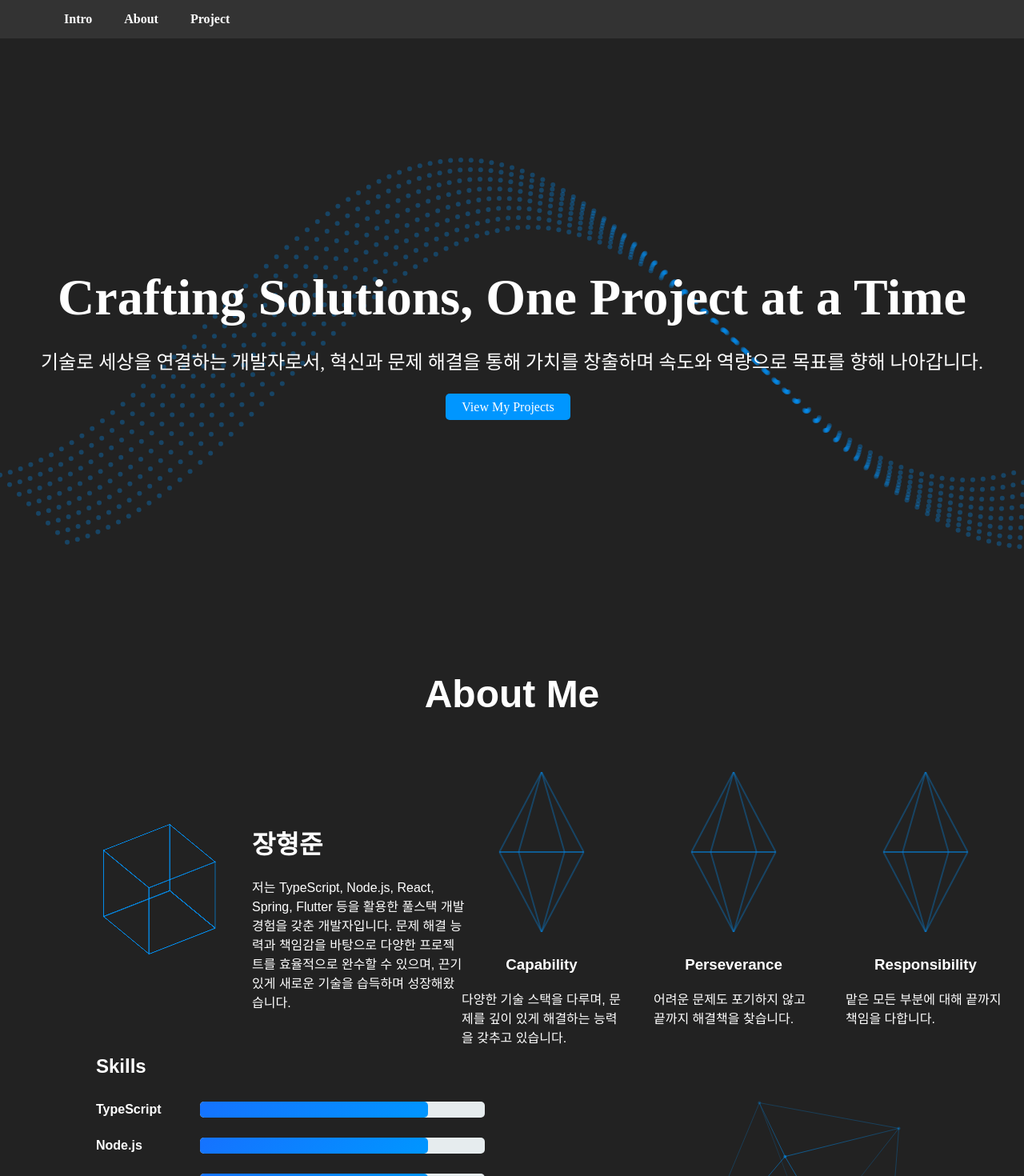
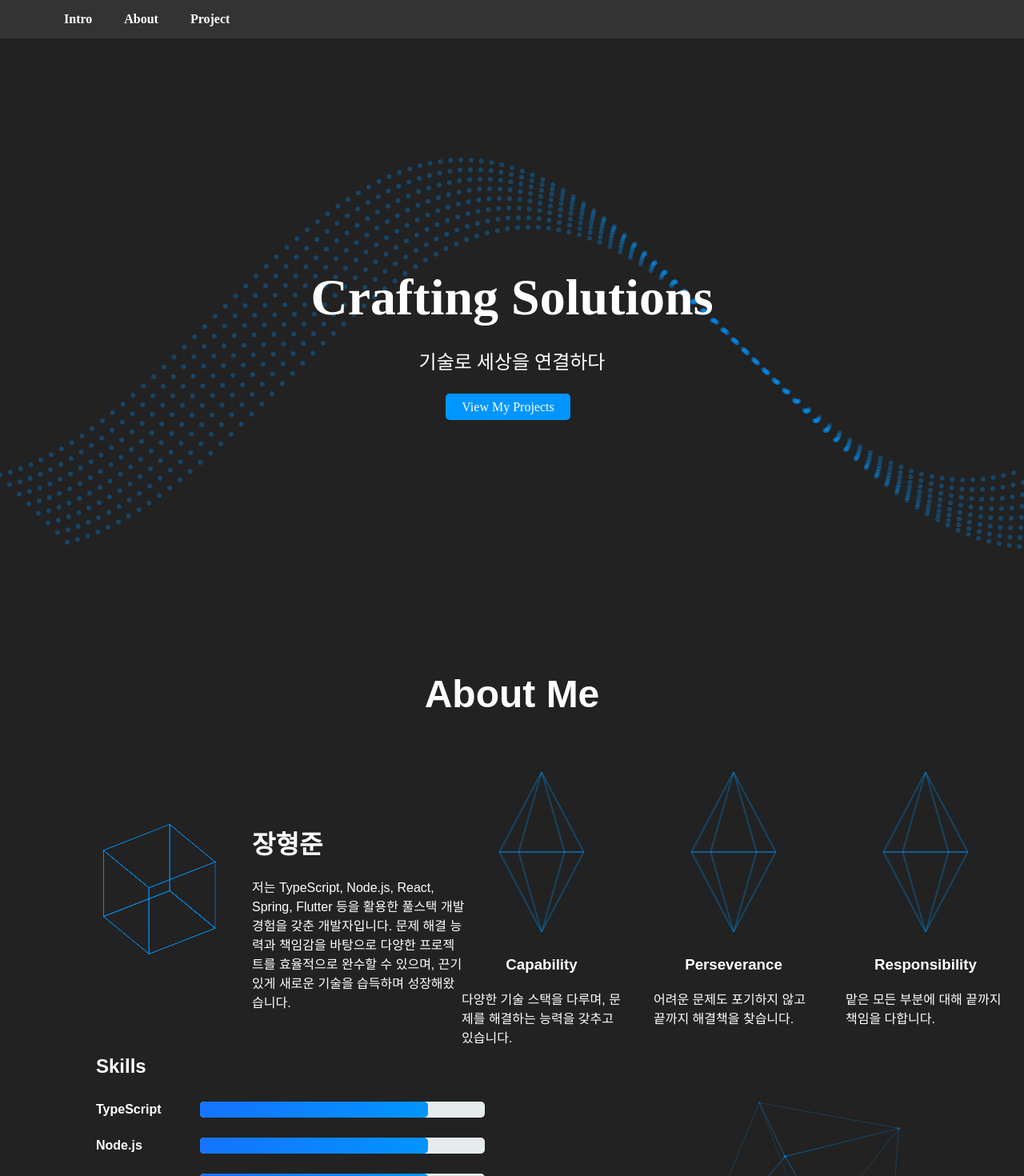
Before and after one commit to n3wzd/Folio, a React (Create React App) app: page / in a window 1280 px wide. Shown: the top 1470 px of the page at 80% size. Built offline with nearby package versions, Linux system fonts and the light colour scheme.

Commit message:
update text

```diff
--- a/src/components/menu/StrengthMenu.js
+++ b/src/components/menu/StrengthMenu.js
@@ -8,7 +8,7 @@ function makeItem(title, text) {
 
 const StrengthMenu = () => {
   const items = [
-    makeItem("Capability", "다양한 기술 스택을 다루며, 문제를 깊이 있게 해결하는 능력을 갖추고 있습니다."),
+    makeItem("Capability", "다양한 기술 스택을 다루며, 문제를 해결하는 능력을 갖추고 있습니다."),
     makeItem("Perseverance", "어려운 문제도 포기하지 않고 끝까지 해결책을 찾습니다."),
     makeItem("Responsibility", "맡은 모든 부분에 대해 끝까지 책임을 다합니다."),
   ]
--- a/src/pages/HeroSection.js
+++ b/src/pages/HeroSection.js
@@ -11,8 +11,8 @@ const HeroSection = () => {
       </div>
       <div className="hero-container-item">
         <div className="hero-content">
-          <h1>Crafting Solutions, One Project at a Time</h1>
-          <p>기술로 세상을 연결하는 개발자로서, 혁신과 문제 해결을 통해 가치를 창출하며 속도와 역량으로 목표를 향해 나아갑니다.</p>
+          <h1>Crafting Solutions</h1>
+          <p>기술로 세상을 연결하다</p>
           <ButtonLink text="View My Projects" href="#about-section" openNewTab="false"/>
         </div>
       </div>
```
